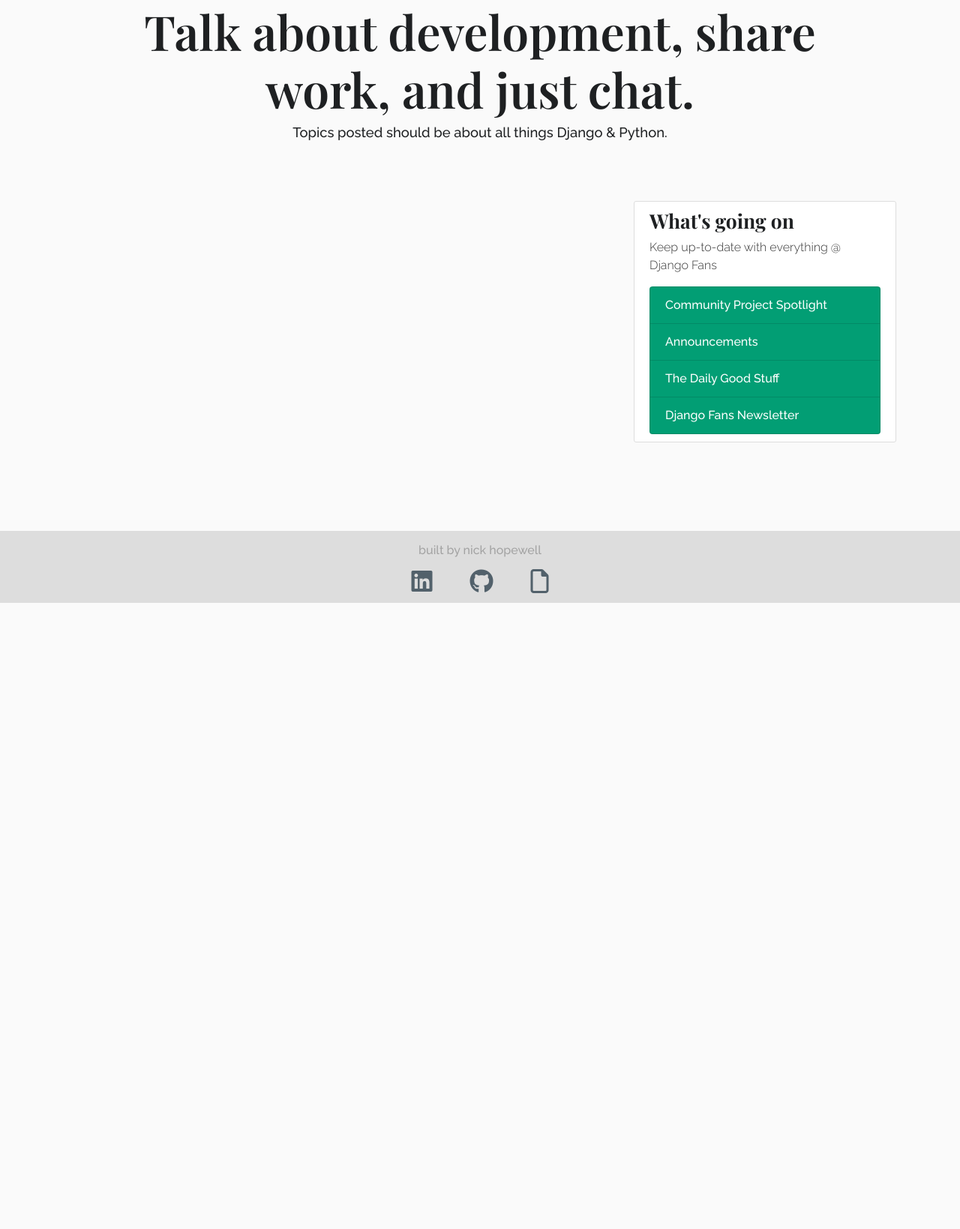
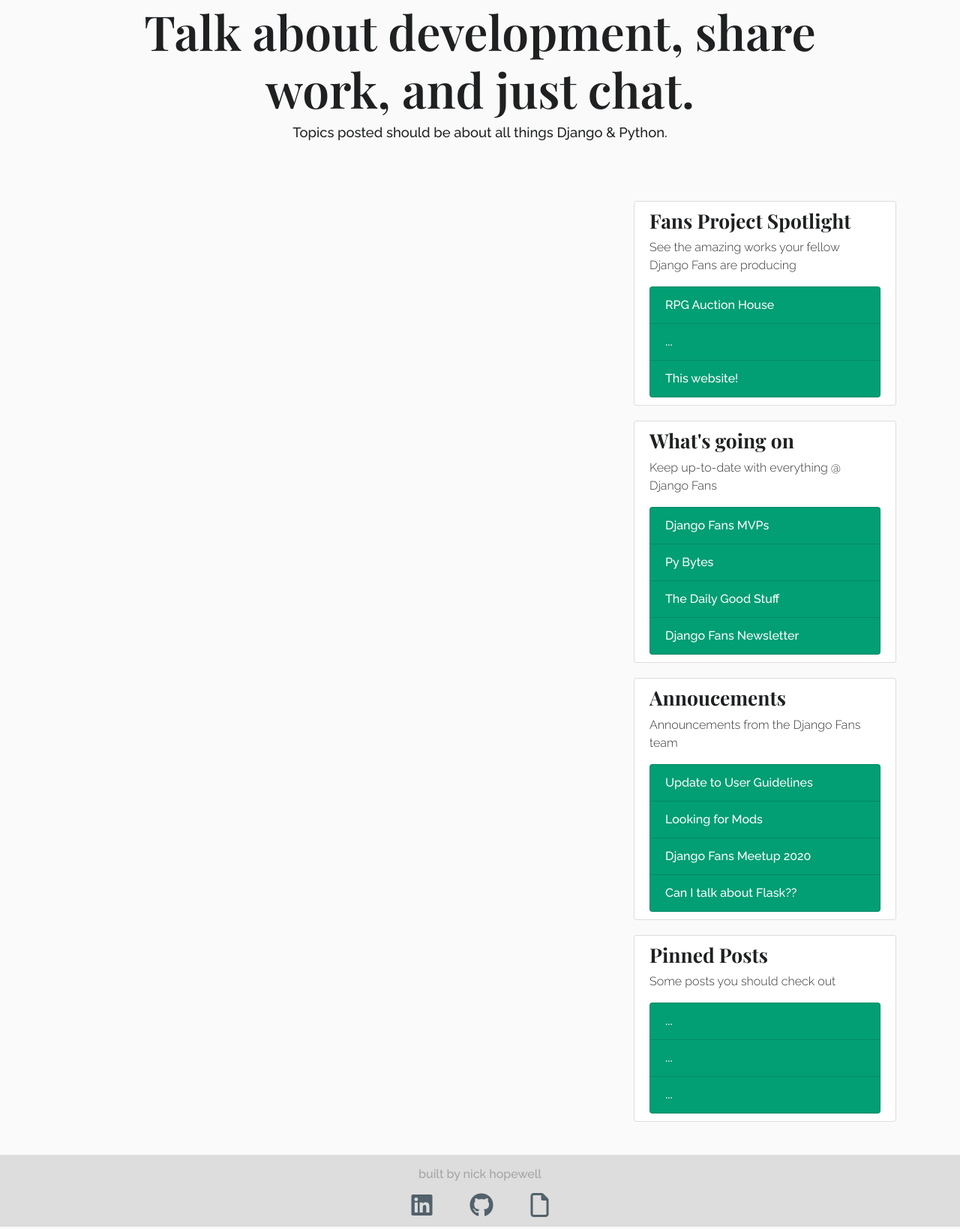
Before and after one commit to NHopewell/Django_Fans, a Django app: template django_project/blog/templates/blog/home.html in a window 1280 px wide. Shown: the part 126-1765 px from the top of the page at 75% size. Before the commit the page ends 930 px from the top, so only its background shows below. Run offline with Django 3.2, Linux system fonts and the light colour scheme; the template is opened without the code that fills it, so the values that code supplies are empty; some libraries are stand-ins or nearby versions.

Commit message:
edit pagination and base content

```diff
--- a/django_project/blog/templates/blog/base.html
+++ b/django_project/blog/templates/blog/base.html
@@ -81,13 +81,41 @@
                     </div>
                     <div class="col-md-4">
                         <div class="content-section">
+                            <h3>Fans Project Spotlight</h3>
+                            <p class='content-info'>See the amazing works your fellow Django Fans are producing</p>
+                            <ul class="list-group">
+                                <li class="list-group-item list-group-item-light">RPG Auction House</li>
+                                <li class="list-group-item list-group-item-light">...</li>
+                                <li class="list-group-item list-group-item-light">This website!</li>
+                            </ul>
+                        </div>
+                        <div class="content-section">
                             <h3>What's going on</h3>
                             <p class='content-info'>Keep up-to-date with everything @ Django Fans</p>
                             <ul class="list-group">
-                                <li class="list-group-item list-group-item-light">Community Project Spotlight</li>
-                                <li class="list-group-item list-group-item-light">Announcements</li>
+                                <li class="list-group-item list-group-item-light">Django Fans MVPs</li>
+                                <li class="list-group-item list-group-item-light">Py Bytes</li>
                                 <li class="list-group-item list-group-item-light">The Daily Good Stuff</li>
                                 <li class="list-group-item list-group-item-light">Django Fans Newsletter</li>
+                            </ul>
+                        </div>
+                        <div class="content-section">
+                            <h3>Annoucements</h3>
+                            <p class='content-info'>Announcements from the Django Fans team</p>
+                            <ul class="list-group">
+                                <li class="list-group-item list-group-item-light">Update to User Guidelines</li>
+                                <li class="list-group-item list-group-item-light">Looking for Mods</li>
+                                <li class="list-group-item list-group-item-light">Django Fans Meetup 2020</li>
+                                <li class="list-group-item list-group-item-light">Can I talk about Flask??</li>
+                            </ul>
+                        </div>
+                        <div class="content-section">
+                            <h3>Pinned Posts</h3>
+                            <p class='content-info'>Some posts you should check out</p>
+                            <ul class="list-group">
+                                <li class="list-group-item list-group-item-light">...</li>
+                                <li class="list-group-item list-group-item-light">...</li>
+                                <li class="list-group-item list-group-item-light">...</li>
                             </ul>
                         </div>
                     </div>
--- a/django_project/blog/views.py
+++ b/django_project/blog/views.py
@@ -30,7 +30,7 @@ class PostListView(ListView):
     template_name = 'blog/home.html' #Default convention: <app>/<model>_<viewtype>.html
     context_object_name = 'posts'
     ordering = ['-date_posted'] # order posts ascending
-    paginate_by = 4 # paginate home page 8 posts per
+    paginate_by = 3 # paginate home page 8 posts per
 
 class UserPostListView(ListView):
     """
@@ -41,7 +41,7 @@ class UserPostListView(ListView):
     template_name = 'blog/user_post.html'
     context_object_name = 'posts'
     ordering = ['-date_posted'] # order posts ascending
-    paginate_by = 4
+    paginate_by = 3
 
     def get_queryset(self):
         """
```
Also changed, not shown: django_project/db.sqlite3.
